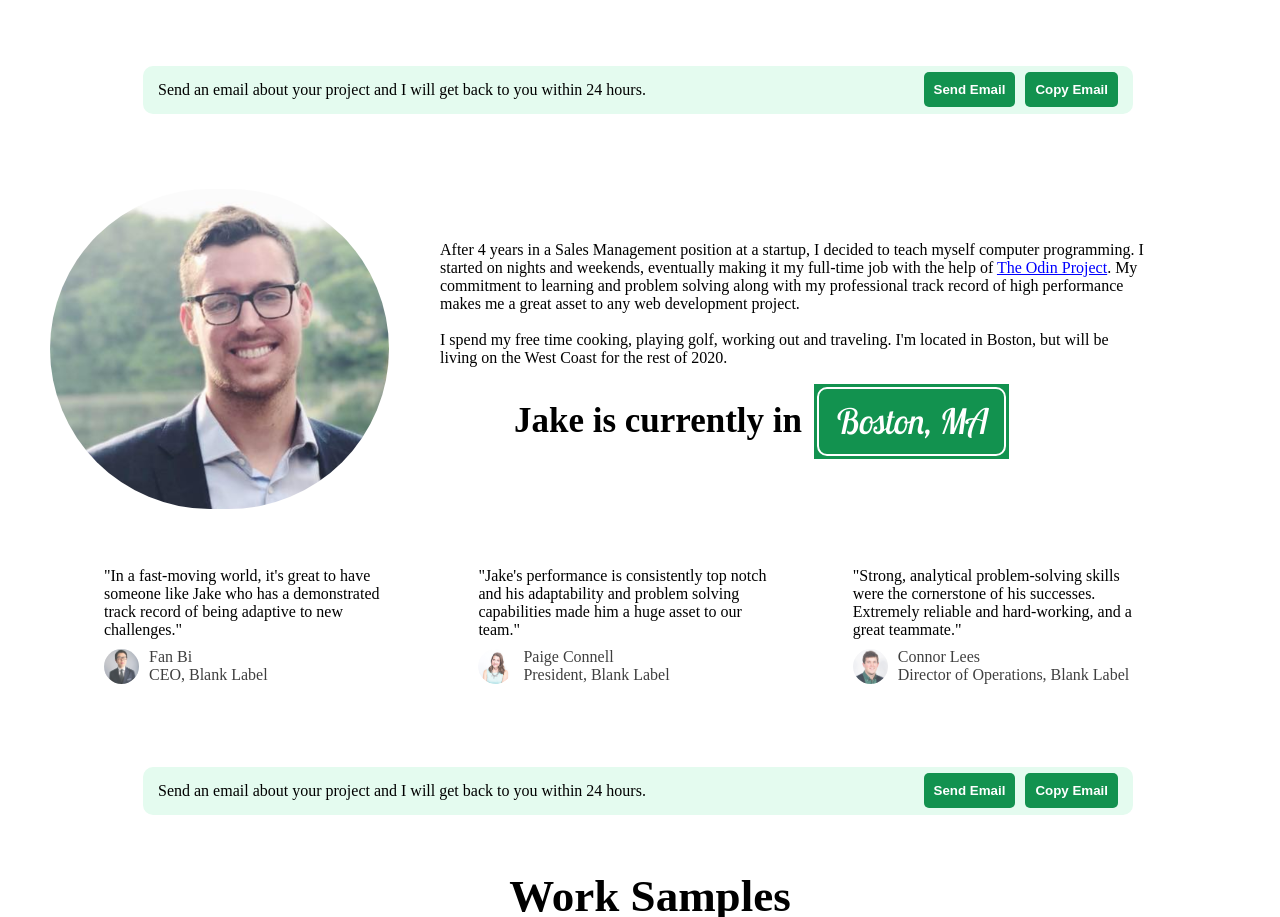
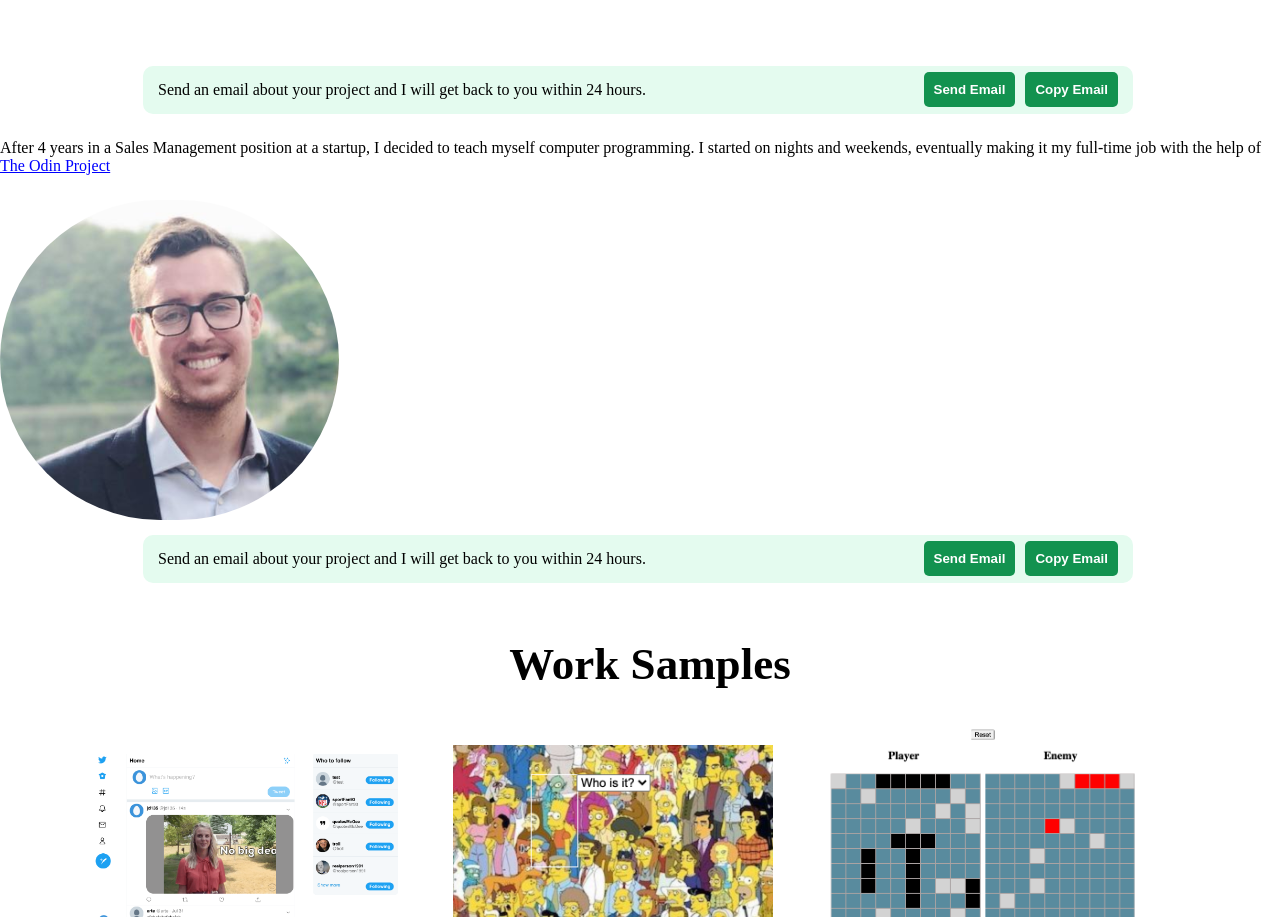
Before and after one commit to jdonahue135/personal-website, a React (Create React App) app: page / in a window 1280 px wide. Shown: the part 520-1437 px from the top of the page. Built offline with nearby package versions, Linux system fonts and the light colour scheme.

Commit message:
remove content and simplify layout

```diff
--- a/src/components/About.js
+++ b/src/components/About.js
@@ -1,17 +1,12 @@
 import React from "react";
 
-import Testimonials from "./Testimonials";
 import headshot from "../images/headshot.png";
 
 const About = (props) => {
   return (
     <div className="about-container">
-      <div className="about-main">
-        <div className="headshot-container">
-          <img className="headshot" src={headshot} alt="headshot" />
-        </div>
-        <div className="about-info-container">
-          <div className="about-info">
+      <div className="about-content-container">
+        <div className="about-content">
           After 4 years in a Sales Management position at a startup, I decided
           to teach myself computer programming. I started on nights and
           weekends, eventually making it my full-time job with the help of{" "}
@@ -23,24 +18,11 @@ const About = (props) => {
           >
             The Odin Project
           </a>
-            . My commitment to learning and problem solving along with my
-            professional track record of high performance makes me a great asset
-            to any web development project.
-            <br />
-            <br />I spend my free time cooking, playing golf, working out and
-            traveling. I'm located in Boston, but will be living on the West
-            Coast for the rest of 2020.
-          </div>
-          <div className="location-container">
-            <div className="location">Jake is currently in </div>
-            <div className="city-container">
-              <p className="city">Boston, MA</p>
-              <div className="sign-border" />
         </div>
       </div>
+      <div className="headshot-container">
+        <img className="headshot" src={headshot} alt="headshot" />
       </div>
-      </div>
-      <Testimonials />
     </div>
   );
 };
```
Lines whose indentation alone changed are shown as unchanged.
